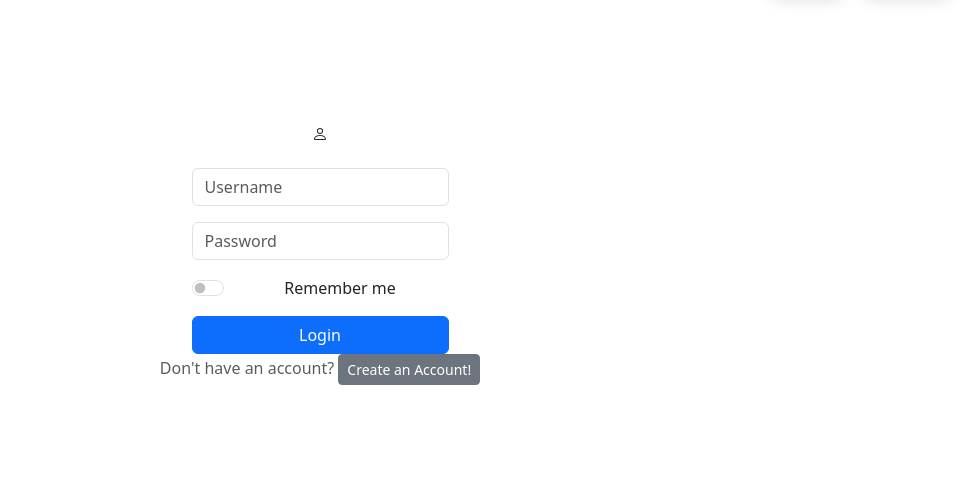
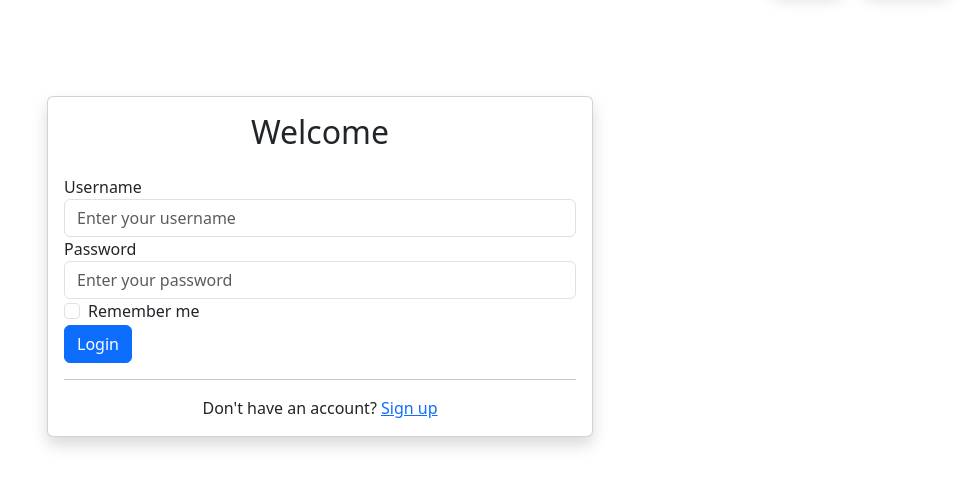
Before and after one commit to Amehroke/MiniProject, a Flask app: page /login in a window 1280 px wide. Shown: the part 56-543 px from the top of the page, without its empty margins (320-1280 px from the left). Run offline with Flask 3, Linux system fonts and the light colour scheme.

Commit message:
login beautified

```diff
--- a/app/templates/login.html
+++ b/app/templates/login.html
@@ -6,29 +6,48 @@
 
 {% block content %}
 
+     <!-- Background -->
+     <div class="bg"></div>
+     <div class="bg bg2"></div>
+     <div class="bg bg3"></div>
+     </div>
+
 <section class="py-5 mt-5">
-        <div class="row d-flex justify-content-center">
-            <div class="col-md-6 col-xl-4">
-                    <div class="card-body d-flex flex-column align-items-center">
-                        <div class="bs-icon-xl bs-icon-circle bs-icon-primary bs-icon my-4"><svg class="bi bi-person" xmlns="http://www.w3.org/2000/svg" width="1em" height="1em" fill="currentColor" viewBox="0 0 16 16">
-                            <path d="M8 8a3 3 0 1 0 0-6 3 3 0 0 0 0 6zm2-3a2 2 0 1 1-4 0 2 2 0 0 1 4 0zm4 8c0 1-1 1-1 1H3s-1 0-1-1 1-4 6-4 6 3 6 4zm-1-.004c-.001-.246-.154-.986-.832-1.664C11.516 10.68 10.289 10 8 10c-2.29 0-3.516.68-4.168 1.332-.678.678-.83 1.418-.832 1.664h10z"></path>
-                            </svg></div>
-                                    <form class="text-center" method="post">
+    <div class="container">
+        <div class="row justify-content-center">
+            <div class="col-md-6">
+                <div class="card shadow">
+                    <div class="card-body card-body-transparent">
+                        <h2 class="text-center mb-4">Welcome</h2>
+                        <form method="post">
                             {{ form.csrf_token }}
                             {{ form.hidden_tag() }}
-                                        {{ form.username(class="form-control mb-3", placeholder="Username") }}
-                                        {{ form.password(class="form-control mb-3", placeholder="Password") }}
-                                        <div class="form-check form-switch mb-3">
-                                            {{ form.remember(class="form-check-input", id="btncheck1") }}
-                                            <label class="form-check-label" for="btncheck1">Remember me</label>
+
+                            <div class="form-group">
+                                <label for="username">Username</label>
+                                {{ form.username(class="form-control", placeholder="Enter your username") }}
                             </div>
-                                        {{ form.submit(class="btn btn-primary d-block w-100", value="Login") }}
+
+                            <div class="form-group">
+                                <label for="password">Password</label>
+                                {{ form.password(class="form-control", placeholder="Enter your password") }}
+                            </div>
+
+                            <div class="form-group form-check">
+                                {{ form.remember(class="form-check-input", id="remember_me") }}
+                                <label class="form-check-label" for="remember_me">Remember me</label>
+                            </div>
+
+                            <button type="submit" class="btn btn-primary btn-block">Login</button>
                         </form>
-                            <!-- <p class="text-muted">Forgot your password? (functionality to be added later)</p>  -->
-                        <p class="text-muted">Don't have an account? <a class="btn btn-sm btn-secondary" href="{{ url_for('signup' )}}">Create an Account!</a></p>
+
+                        <hr>
+
+                        <p class="text-center mb-0">Don't have an account? <a href="{{ url_for('signup') }}">Sign up</a></p>
+                    </div>
+                </div>
             </div>
         </div>
     </div>
 </section>
-
 {% endblock %}
```
Lines whose indentation alone changed are shown as unchanged.
